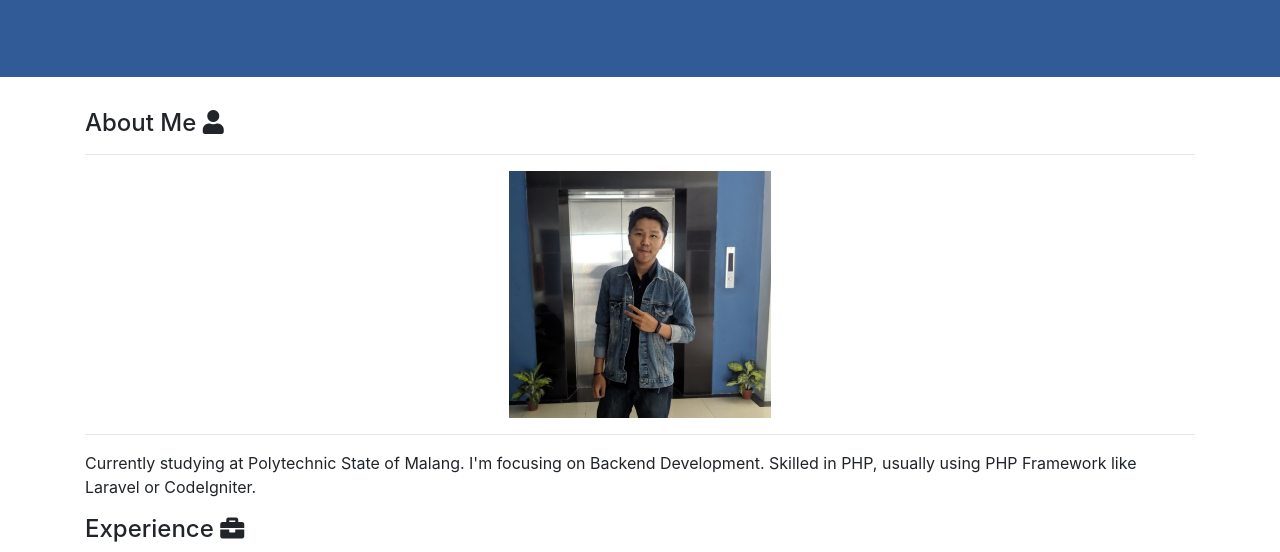
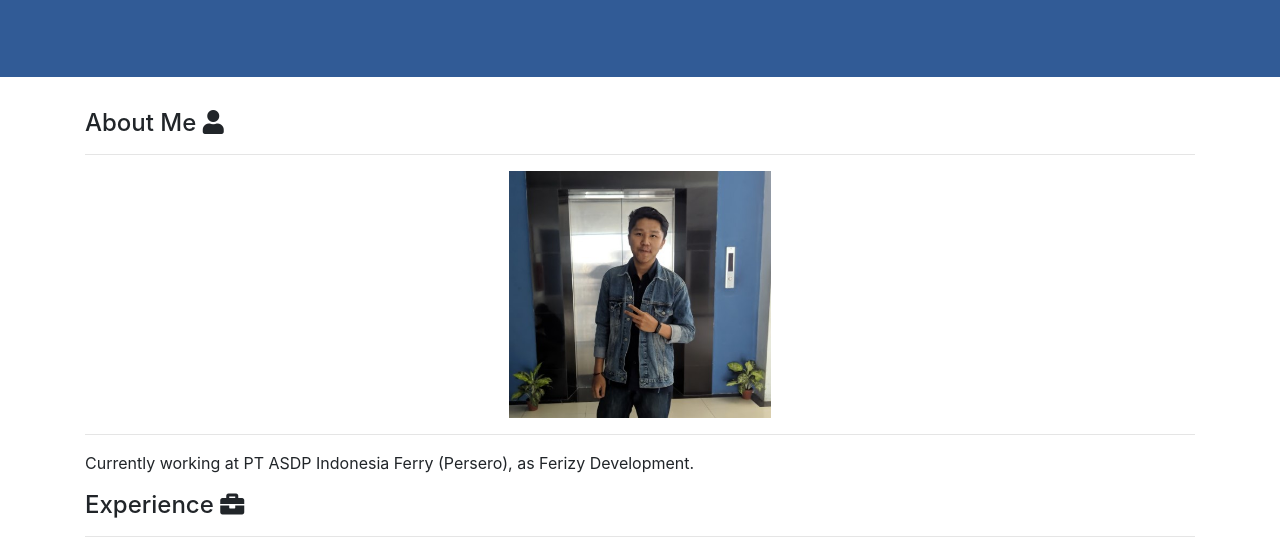
Before and after one commit to ardananjungkusuma/ardananjungkusuma.github.io, a plain HTML site: page index.html in a window 1280 px wide. Shown: the part 172-724 px from the top of the page. Drawn offline with nearby package versions, Linux system fonts and the light colour scheme.

Commit message:
Update desc wehehe

```diff
--- a/index.html
+++ b/index.html
@@ -43,9 +43,7 @@
           <center><img src="img/ardan.jpg" style="width: 262px;max-width: 262px"></center>
           <hr />
           <p>
-            Currently studying at Polytechnic State of Malang. I'm focusing on
-            Backend Development. Skilled in PHP, usually using PHP Framework
-            like Laravel or CodeIgniter.
+            Currently working at PT ASDP Indonesia Ferry (Persero), as Ferizy Development.
           </p>
           <h4>Experience <i class="fa fa-briefcase"></i></h4>
           <hr />
```
